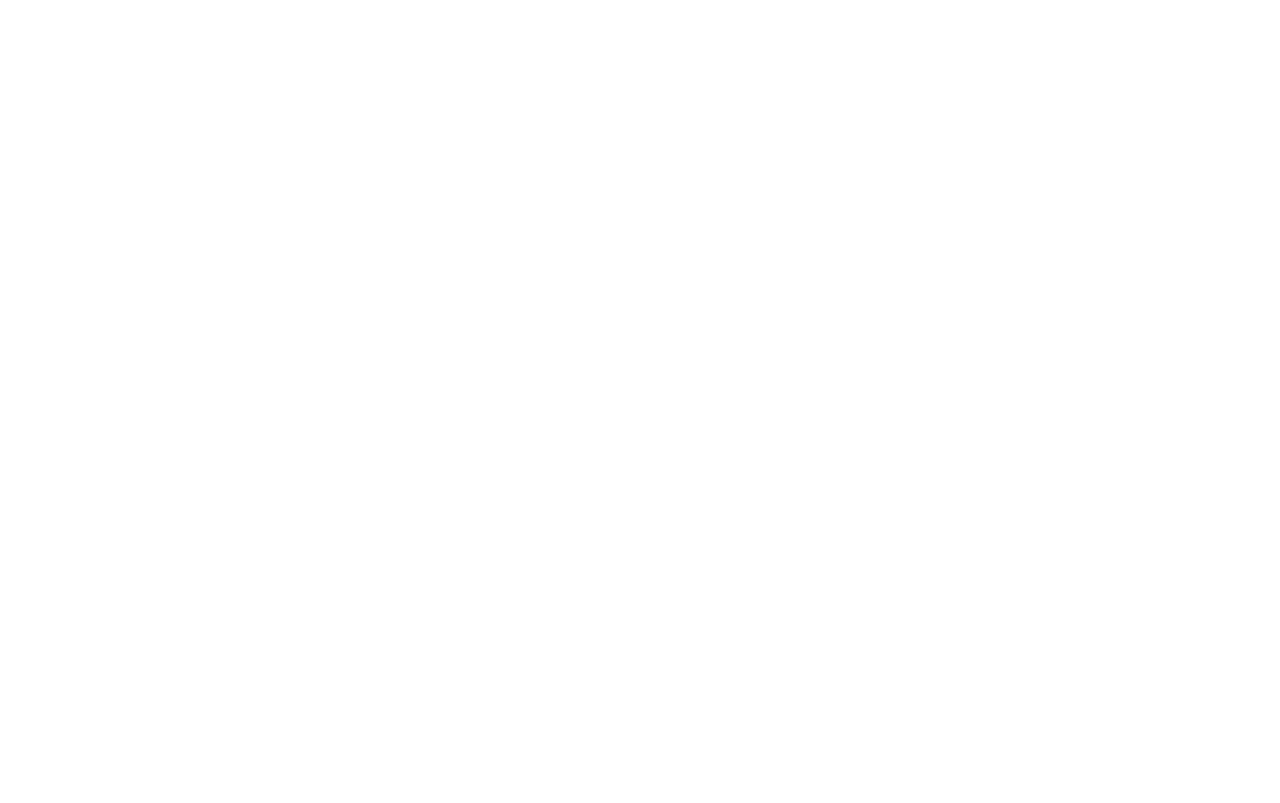
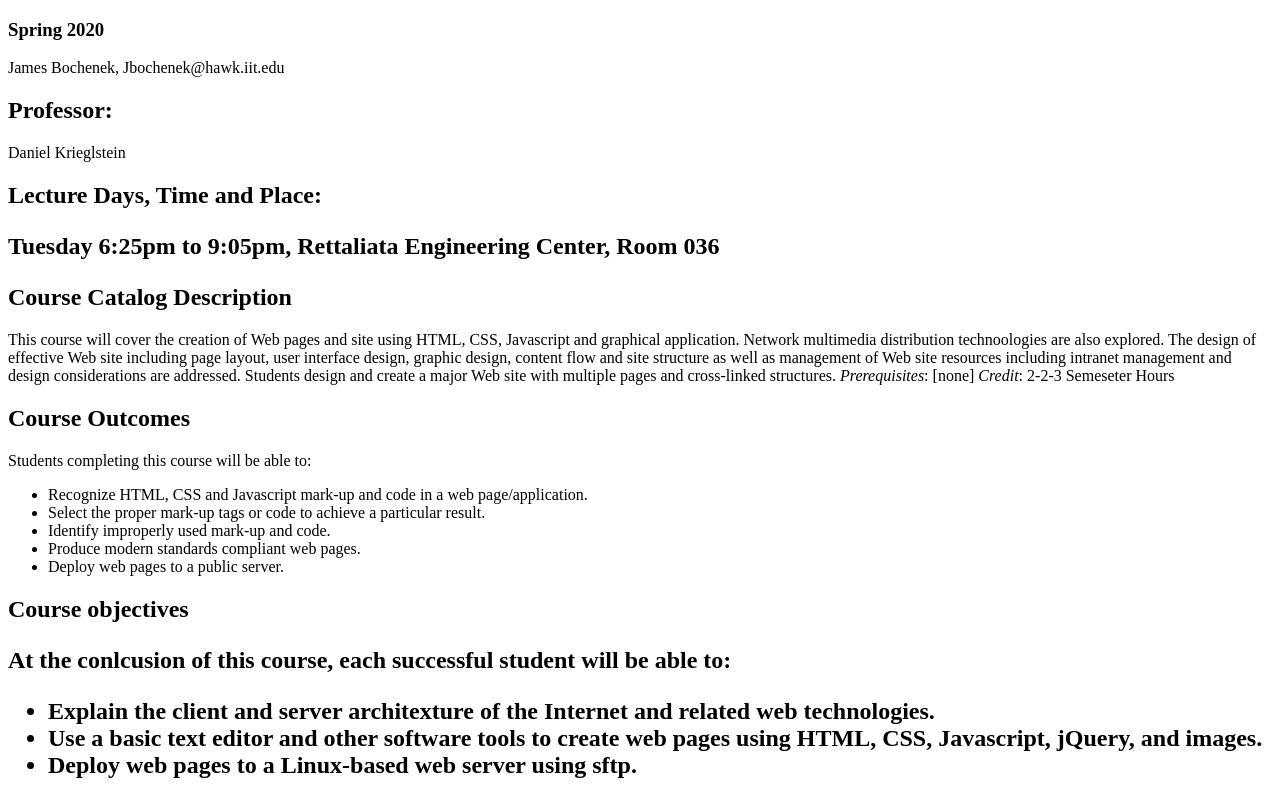
Before and after one commit to jmsbochenek/Lab2, a plain HTML site: page index.html in a window 1280 px wide. Drawn offline with Linux system fonts and the light colour scheme.

Commit message:
Add files via upload

```diff
--- a/index.html
+++ b/index.html
@@ -7,6 +7,32 @@
 </head>
 
 <body>
+<h3>Spring 2020</h3>
+<p>James Bochenek, Jbochenek@hawk.iit.edu</p>
+<h2>Professor:</h2>
+<p>Daniel Krieglstein</p>
+<h2>Lecture Days, Time and Place:</p>
+<p>Tuesday 6:25pm to 9:05pm, Rettaliata Engineering Center, Room 036</p>
+<h2>Course Catalog Description</h2>
+<p>This course will cover the creation of Web pages and site using HTML, CSS, Javascript and graphical application. Network multimedia distribution technoologies are also explored. The design
+of effective Web site including page layout, user interface design, graphic design, content flow and site structure as well as management of Web site resources including intranet management and
+design considerations are addressed. Students design and create a major Web site with multiple pages and cross-linked structures. <em>Prerequisites</em>: [none] <em> Credit</em>: 2-2-3 Semeseter Hours</p>
+<h2>Course Outcomes</h2>
+<p>Students completing this course will be able to:</p>
+<ul>
+<li>Recognize HTML, CSS and Javascript mark-up and code in a web page/application.</li>
+<li>Select the proper mark-up tags or code to achieve a particular result.</li>
+<li>Identify improperly used mark-up and code.</li>
+<li>Produce modern standards compliant web pages.</li>
+<li>Deploy web pages to a public server.</li>
+</ul>
+<h2>Course objectives<h2>
+<p>At the conlcusion of this course, each successful student will be able to:</p>
+<ul>
+<li>Explain the client and server architexture of the Internet and related web technologies.</li>
+<li>Use a basic text editor and other software tools to create web pages using HTML, CSS, Javascript, jQuery, and images.</li>
+<li>Deploy web pages to a Linux-based web server using sftp.</li>
+</ul>
 
 </body>
 </html>
```
